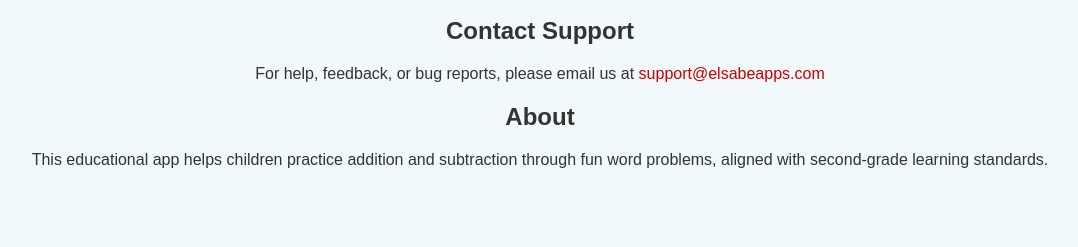
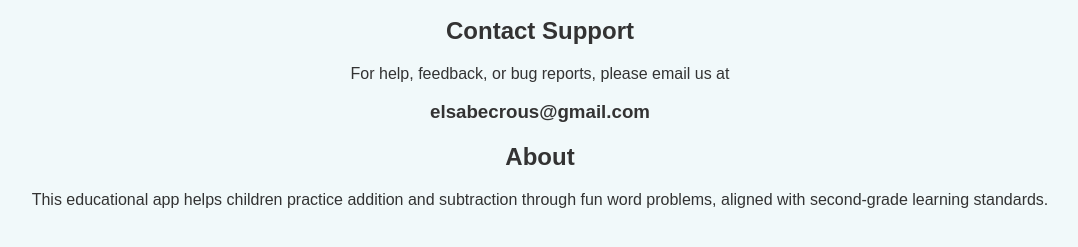
Before and after one commit to 76248usa/secondGradeMathAddSubtract, a website: page index.html in a window 1280 px wide. Shown: the part 159-406 px from the top of the page, without its empty margins (100-1178 px from the left). Drawn offline with Linux system fonts and the light colour scheme.

Commit message:
corrected email address

```diff
--- a/index.html
+++ b/index.html
@@ -30,7 +30,7 @@
     <h2>Contact Support</h2>
     <p>
       For help, feedback, or bug reports, please email us at
-      <a href="mailto:support@elsabeapps.com">support@elsabeapps.com</a>
+      <h3>elsabecrous@gmail.com</h3>
     </p>
 
     <h2>About</h2>
```
